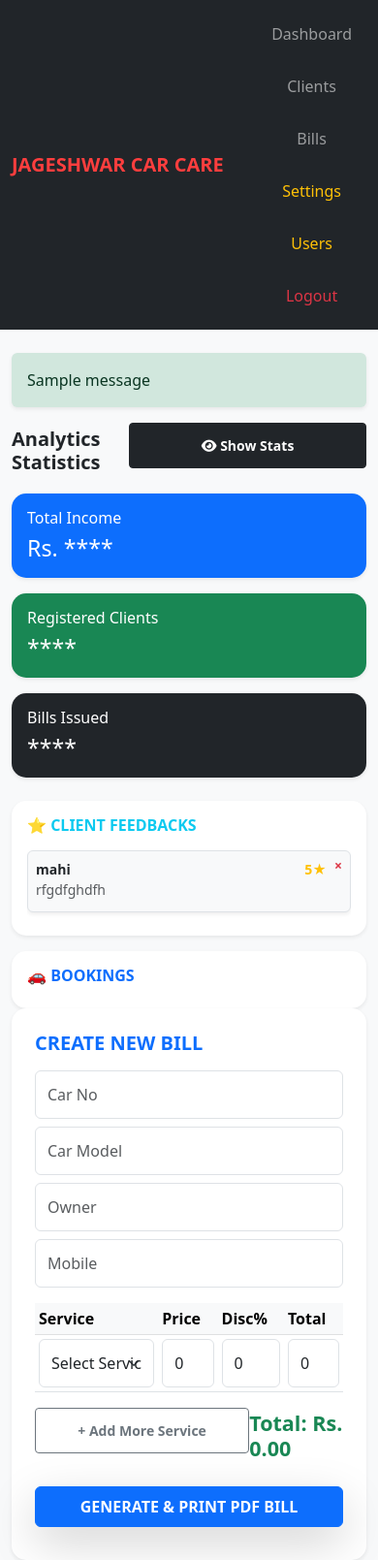
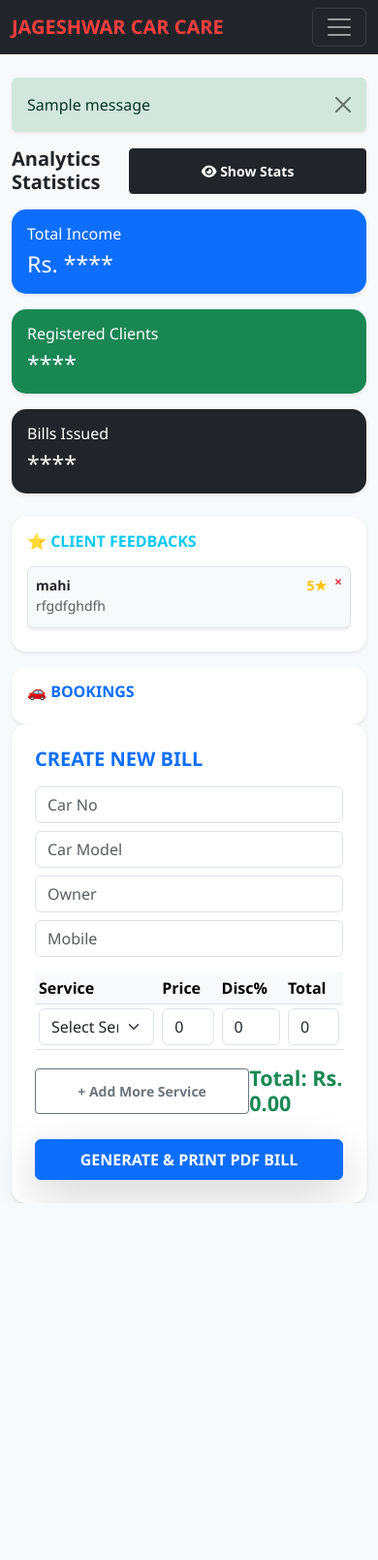
Before and after one commit to Manish123321316/my-garage-app, a Flask app: page / in a window 390 px wide. Shown: the whole page at 97% size. After the commit the page ends 1241 px from the top, so only its background shows below. Run offline with Flask 3, Linux system fonts and the light colour scheme; a user stored in the database is signed in; tables that the repository leaves empty hold one stand-in row (values such as "Sample post"); one stand-in notice (Sample message) is shown.

Commit message:
Update layout.html

```diff
--- a/templates/layout.html
+++ b/templates/layout.html
@@ -1,56 +1,53 @@
 <!DOCTYPE html>
-<html>
+<html lang="en">
 <head>
+    <meta charset="UTF-8">
+    <meta name="viewport" content="width=device-width, initial-scale=1.0, maximum-scale=1.0, user-scalable=no">
     <title>Jageshwar Car Care</title>
-    <meta name="viewport" content="width=device-width, initial-scale=1.0, maximum-scale=1.0, user-scalable=no">
-
-<style>
-    /* Mobile par buttons ko bada aur full-width karne ke liye */
-    @media (max-width: 768px) {
-        .btn {
-            width: 100% !important;
-            padding: 12px !important;
-            font-weight: bold !important;
-            margin-bottom: 10px !important;
-        }
-        input, select, textarea {
-            font-size: 16px !important;
-            padding: 12px !important;
-        }
-        .navbar-nav { text-align: center; }
-        .nav-link {
-            padding: 15px !important;
-            border-bottom: 1px solid #eee;
-        }
-    }
-
-    /* Logout Button ko alag dikhane ke liye style */
-    .logout-btn {
-        color: #dc3545 !important;
-        border: 1px solid #dc3545 !important;
-        border-radius: 8px;
-        padding: 5px 15px !important;
-        margin-left: 15px;
-        font-weight: bold;
-    }
-    .logout-btn:hover { background: #dc3545; color: white !important; }
-</style>
     <link href="https://cdn.jsdelivr.net/npm/bootstrap@5.3.0/dist/css/bootstrap.min.css" rel="stylesheet">
     <link rel="stylesheet" href="https://cdnjs.cloudflare.com/ajax/libs/font-awesome/6.0.0/css/all.min.css">
     <style>
-        body { background: #f8f9fa; }
+        body { background: #f8f9fa; font-family: 'Segoe UI', sans-serif; }
         .card { border-radius: 15px; border: none; box-shadow: 0 4px 12px rgba(0,0,0,0.05); }
         .nav-link { font-weight: 500; }
         .navbar-brand { font-weight: 800; color: #ff3e3e !important; }
+
+        /* Logout Button ka naya style */
+        .nav-logout {
+            color: #dc3545 !important;
+            border: 1.5px solid #dc3545;
+            border-radius: 8px;
+            padding: 5px 15px !important;
+            margin-left: 10px;
+            font-weight: bold;
+        }
+        .nav-logout:hover { background: #dc3545; color: white !important; }
+
+        /* Mobile adjustments */
+        @media (max-width: 768px) {
+            .navbar-nav { text-align: center; padding: 20px 0; }
+            .nav-link { padding: 12px; border-bottom: 1px solid #eee; }
+            .nav-logout { margin: 15px 0 0 0; width: 100%; display: block; }
+            .btn { width: 100%; padding: 12px; font-weight: bold; }
+            input, select { font-size: 16px !important; }
+        }
     </style>
 </head>
 <body>
-    <nav class="navbar navbar-expand-lg navbar-dark bg-dark mb-4">
+    <nav class="navbar navbar-expand-lg navbar-dark bg-dark mb-4 sticky-top">
         <div class="container">
             <a class="navbar-brand" href="/">JAGESHWAR CAR CARE</a>
-            <div class="navbar-nav ms-auto">
+
+            <button class="navbar-toggler" type="button" data-bs-toggle="collapse" data-bs-target="#navbarNav">
+                <span class="navbar-toggler-icon"></span>
+            </button>
+
+            <div class="collapse navbar-collapse" id="navbarNav">
+                <div class="navbar-nav ms-auto align-items-center">
                     {% if current_user.is_authenticated %}
                         <a class="nav-link" href="/">Dashboard</a>
+
+                        {# --- Admin/Owner Links --- #}
                         {% if current_user.role != 'Client' and current_user.role != 'Team' %}
                             <a class="nav-link" href="/clients">Clients</a>
                             <a class="nav-link" href="/view_bills">Bills</a>
@@ -59,17 +56,30 @@
                                 <a class="nav-link text-warning" href="/manage_users">Users</a>
                             {% endif %}
                         {% endif %}
-                    <a class="nav-link text-danger" href="/logout">Logout</a>
+
+                        {# --- Logout (Right Side/Bottom) --- #}
+                        <a class="nav-link nav-logout" href="/logout"><i class="fas fa-power-off"></i> Logout</a>
                     {% endif %}
                 </div>
             </div>
+        </div>
     </nav>
+
     <div class="container">
         {% with messages = get_flashed_messages() %}
-            {% if messages %}{% for m in messages %}<div class="alert alert-success shadow-sm border-0">{{m}}</div>{% endfor %}{% endif %}
+            {% if messages %}
+                {% for m in messages %}
+                    <div class="alert alert-success shadow-sm border-0 alert-dismissible fade show">
+                        {{m}}
+                        <button type="button" class="btn-close" data-bs-dismiss="alert"></button>
+                    </div>
+                {% endfor %}
+            {% endif %}
         {% endwith %}
+
         {% block content %}{% endblock %}
     </div>
+
     <script src="https://cdn.jsdelivr.net/npm/bootstrap@5.3.0/dist/js/bootstrap.bundle.min.js"></script>
 </body>
 </html>
```
Lines whose indentation alone changed are shown as unchanged.
